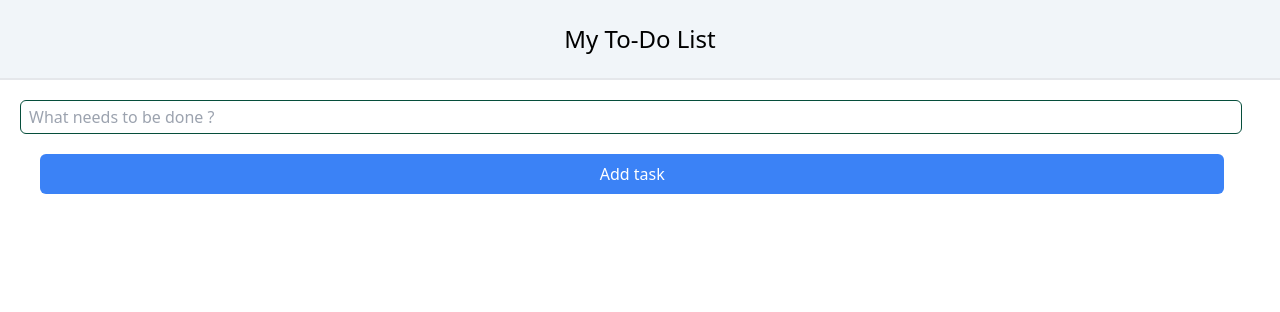
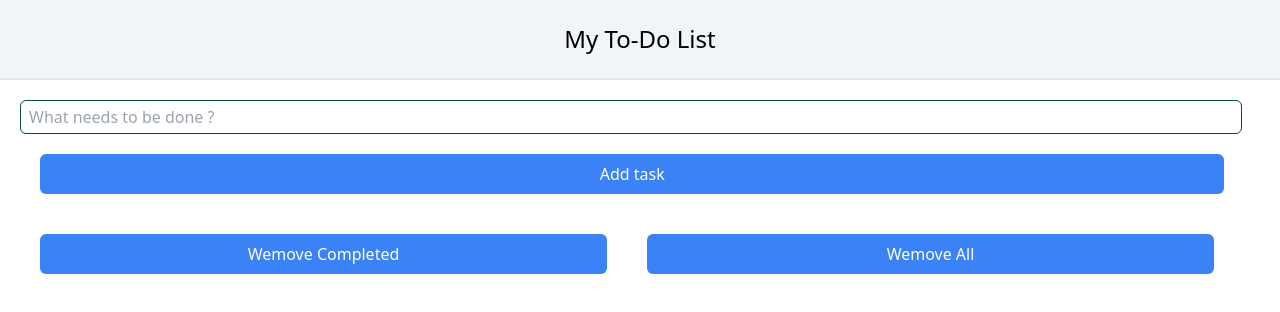
Before and after one commit to becodeorg/hamilton-7-to-do-react-GeorisVal, a React (Vite) app: page / in a window 1280 px wide. Shown: the top 312 px of the page. Built offline with nearby package versions, Linux system fonts and the light colour scheme.

Commit message:
Added Remove items buttons

```diff
--- a/src/components/todo.jsx
+++ b/src/components/todo.jsx
@@ -1,7 +1,7 @@
 import React, { useState } from "react";
 export default function ToDo(props) {
     let toDo = props.todo;
-
+    let locStorage = 'toDoApp'
     const handleChange = (id) => {
         const newToDo = todos.map((todo) => {
             if (todo.id === id) {
@@ -18,10 +18,12 @@ export default function ToDo(props) {
 
     React.useEffect(() => {
         setTodos(props.todo);
-    })
+        window.localStorage.setItem(locStorage + ".todos", JSON.stringify(toDo))});
+
 
     return (
-        <ul className="grid grid-cols-2 ml-auto mr-auto gap-10">
+        <div className="flex flex-col justify-center items-center w-full">
+            <ul className="grid grid-cols-1 sm:grid-cols-2 lg:grid-cols-3 xl:grid-cols-4 sm:ml-auto mr-auto gap-10">
                 {todos.map((todo) => (
                 <li key={todo.id}>
                     <input type="checkbox" id = {todo.id} value={todo.done} onChange={() => {
@@ -31,5 +33,17 @@ export default function ToDo(props) {
                 </li>
                 ))}
             </ul>
+            <div className="flex w-full">
+                <button className="bg-blue-500 text-white h-10 m-5 hover:bg-blue-800 rounded-md w-[45%]">Wemove Completed</button>
+                <button className="bg-blue-500 text-white h-10 m-5 hover:bg-blue-800 rounded-md w-[45%]"onClick={
+                    () => {
+                        if(window.confirm('This will completely remove all the things to do. Are you sure you want to continue ?\nThis action cannot be undone.')) {
+                        window.localStorage.removeItem(locStorage + ".todos");
+                        window.location.reload(false);
+                        }
+                }
+                }>Wemove All</button>
+            </div>
+        </div>
     )
 }
```
Lines whose indentation alone changed are shown as unchanged.
